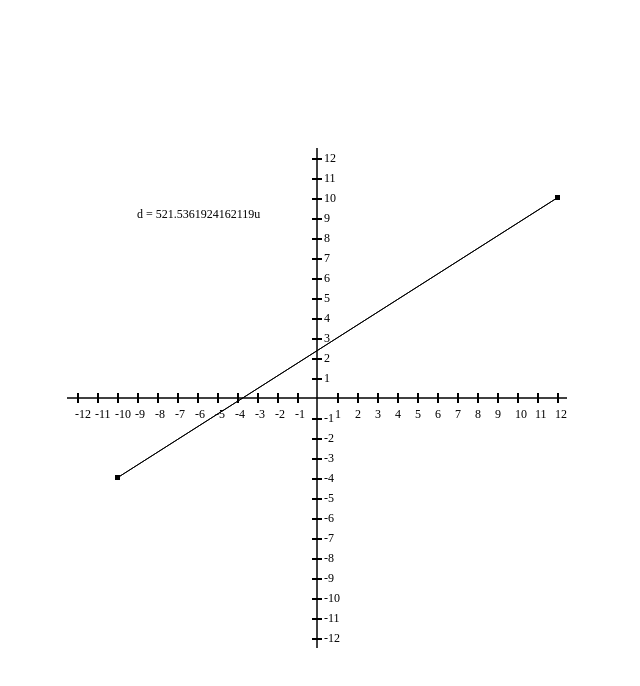
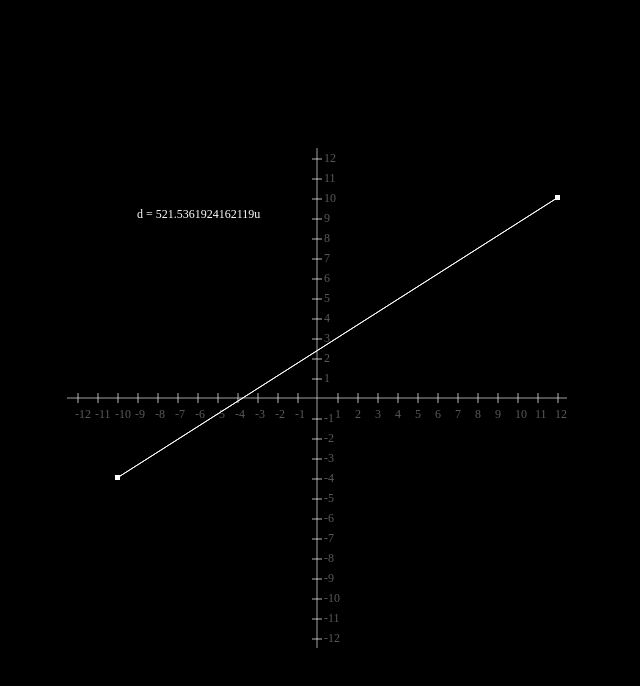
Before and after one commit to dannielsss/distance-between-two-points, a website built with Vite: page index.html in a window 1280 px wide. Shown: the whole page, without its empty margins (323-963 px from the left). Built offline with nearby package versions, Linux system fonts and the light colour scheme.

Commit message:
feat: :art: applying colors

```diff
--- a/src/classes/Algorithm.ts
+++ b/src/classes/Algorithm.ts
@@ -15,6 +15,7 @@ export class Algorithm extends Base {
   }
 
   public draw(): void {
+    this.ctx.strokeStyle = '#ffffff';
     this.ctx.beginPath();
     this.ctx.moveTo(this.point2.x, this.point2.y);
     this.ctx.lineTo(this.point1.x, this.point1.y);
@@ -25,6 +26,7 @@ export class Algorithm extends Base {
   }
 
   private drawText(): void {
+    this.ctx.fillStyle = '#ffffff';
     this.ctx.font = '12px serif';
     this.ctx.fillText(
       `d = ${this.calculateDistance()}u`,
--- a/src/classes/CartesianPlane.ts
+++ b/src/classes/CartesianPlane.ts
@@ -33,7 +33,7 @@ export class CartesianPlane extends Base {
   }
 
   private drawLine(width: number, height: number): void {
-    this.ctx.strokeStyle = '#000000';
+    this.ctx.strokeStyle = '#ffffff59';
 
     this.ctx.beginPath();
     this.ctx.moveTo(width, height);
@@ -51,6 +51,7 @@ export class CartesianPlane extends Base {
     textX: number,
     textY: number
   ): void {
+    this.ctx.fillStyle = '#ffffff59';
     this.ctx.fillRect(x, y, width, height);
 
     this.ctx.font = '12px serif';
--- a/src/classes/Point.ts
+++ b/src/classes/Point.ts
@@ -14,6 +14,7 @@ export class Point extends Base {
   }
 
   public draw(): void {
+    this.ctx.fillStyle = '#ffffff';
     this.ctx.fillRect(this.x - 2, this.y - 3, 5, 5);
   }
 }
--- a/src/style.css
+++ b/src/style.css
@@ -9,4 +9,7 @@
   align-items: center;
   justify-content: center;
   height: 100vh;
+
+  background: #000000;
+  color: #ffffff59;
 }
```
